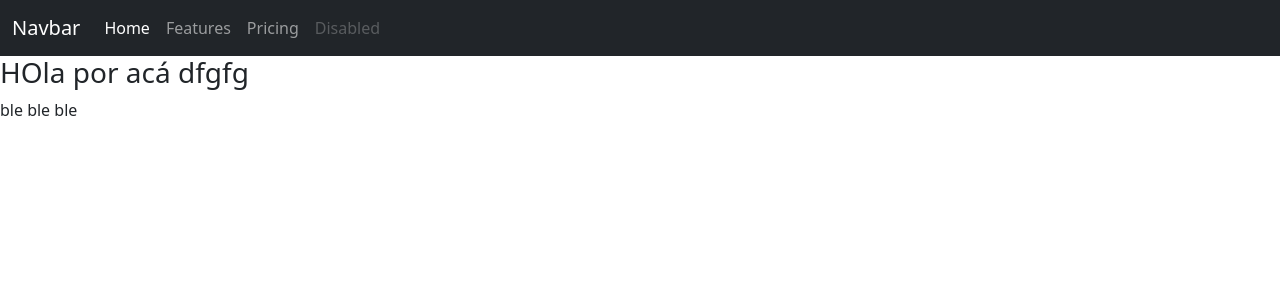
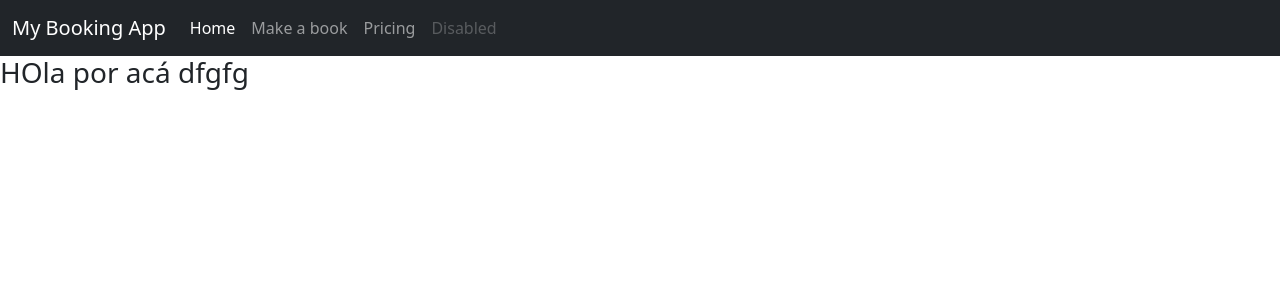
Before and after one commit to hharrisd/booking, a Django app: template bookingapp/templates/bookingapp/home.html in a window 1280 px wide. Shown: the top 300 px of the page. Run offline with Django 3.2, Linux system fonts and the light colour scheme; the template is opened without the code that fills it, so the values that code supplies are empty.

Commit message:
Booking App home

```diff
--- a/booking/urls.py
+++ b/booking/urls.py
@@ -18,5 +18,5 @@ from django.urls import path, include
 
 urlpatterns = [
     path('admin/', admin.site.urls),
-    path('', include('bookingapp.urls')),
+    path('booking/', include('bookingapp.urls')),
 ]
--- a/bookingapp/templates/bookingapp/base.html
+++ b/bookingapp/templates/bookingapp/base.html
@@ -16,7 +16,7 @@
 <header>
     <nav class="navbar navbar-expand-lg navbar-dark bg-dark">
         <div class="container-fluid">
-            <a class="navbar-brand" href="{% url 'bookingapp:home' %}">Navbar</a>
+            <a class="navbar-brand" href="{% url 'bookingapp:home' %}">My Booking App</a>
             <button class="navbar-toggler" type="button" data-bs-toggle="collapse" data-bs-target="#navbarNavAltMarkup"
                     aria-controls="navbarNavAltMarkup" aria-expanded="false" aria-label="Toggle navigation">
                 <span class="navbar-toggler-icon"></span>
@@ -24,7 +24,7 @@
             <div class="collapse navbar-collapse" id="navbarNavAltMarkup">
                 <div class="navbar-nav">
                     <a class="nav-link active" aria-current="page" href="#">Home</a>
-                    <a class="nav-link" href="#">Features</a>
+                    <a class="nav-link" href="{% url 'bookingapp:booking_form' %}">Make a book</a>
                     <a class="nav-link" href="#">Pricing</a>
                     <a class="nav-link disabled" href="#" tabindex="-1" aria-disabled="true">Disabled</a>
                 </div>
@@ -34,7 +34,7 @@
 </header>
 <!-- Begin page content -->
 {% block content %}{% endblock %}
-ble ble ble
+
 
 <!-- Optional JavaScript; choose one of the two! -->
 
```
